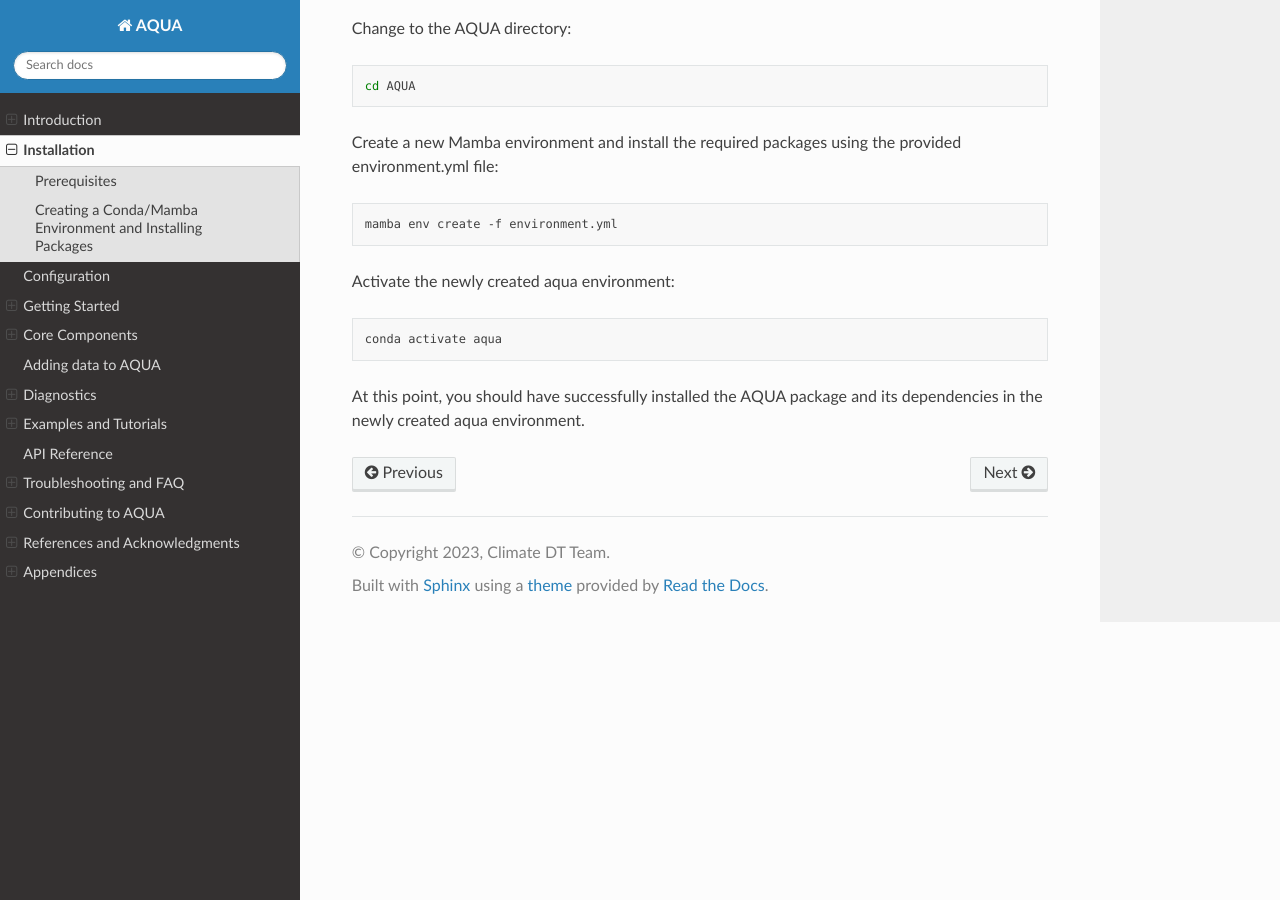
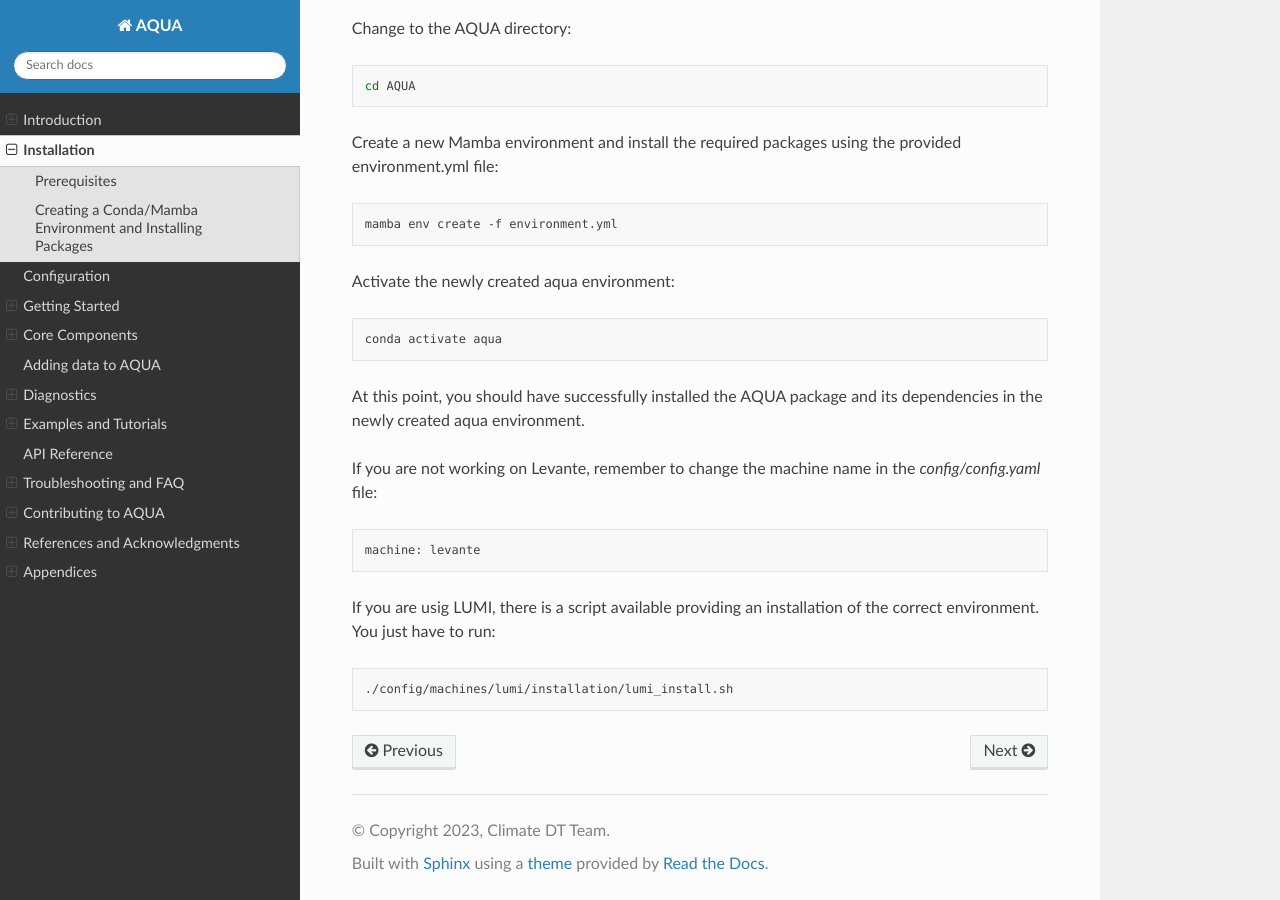
Before and after one commit to Predictia/AQUA, a Sphinx documentation site: the page built from docs/sphinx/source/installation.rst, in a window 1280 px wide and 900 px high, scrolled down 815 px. Built offline with Sphinx 7.4.7 and the Read the Docs theme 2.0.0, drawn with Linux system fonts in a browser that asks for light colours.

Commit message:
add info about installation on lumi

```diff
--- a/docs/sphinx/source/installation.rst
+++ b/docs/sphinx/source/installation.rst
@@ -49,3 +49,15 @@ Activate the newly created aqua environment:
 
 At this point, you should have successfully installed the AQUA package and its dependencies
 in the newly created aqua environment.
+
+If you are not working on Levante, remember to change the machine name in the `config/config.yaml` file:
+
+.. code-block:: markdown
+
+   machine: levante
+
+If you are usig LUMI, there is a script available providing an installation of the correct environment. You just have to run:
+
+.. code-block:: bash
+
+   ./config/machines/lumi/installation/lumi_install.sh
```
